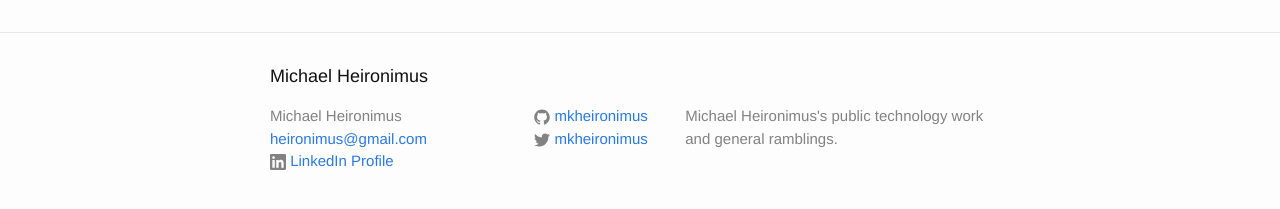
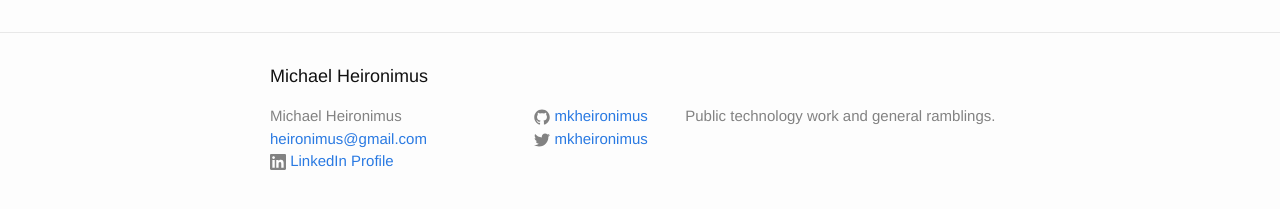
Before and after one commit to mkheironimus/mkheironimus.github.io, a Jekyll site: the page built from index.html, in a window 1280 px wide. Shown: the part 444-653 px from the top of the page. Built offline with Jekyll 4.4.1, drawn with Linux system fonts in a browser that asks for light colours.

```diff
--- a/_config.yml
+++ b/_config.yml
@@ -1,7 +1,7 @@
 title: Michael Heironimus
 email: heironimus@gmail.com
 description: > # this means to ignore newlines until "baseurl:"
-  Michael Heironimus's public technology work and general ramblings.
+  Public technology work and general ramblings.
 baseurl: "" # path under the root if you're in a subdir
 url: "https://mkheironimus.github.io" # root URL
 timezone: America/Chicago
--- a/_includes/head.html
+++ b/_includes/head.html
@@ -2,8 +2,6 @@
   <meta charset="utf-8" />
   <meta http-equiv="X-UA-Compatible" content="IE=edge" />
   <meta name="viewport" content="width=device-width, initial-scale=1" />
-
-  <title>{% if page.title %}{{ page.title }}{% else %}{{ site.title }}{% endif %}</title>
 
   <link rel="icon" type="image/png" href="{{ "/img/icon_16.png" | prepend: site.baseurl }}" sizes="16x16" />
   <link rel="icon" type="image/png" href="{{ "/img/icon_32.png" | prepend: site.baseurl }}" sizes="32x32" />
@@ -11,5 +9,5 @@
   <link rel="stylesheet" href="{{ "/css/main.css" | prepend: site.baseurl }}" />
   <link rel="alternate" type="application/rss+xml" title="{{ site.title }}" href="{{ "/rss.xml" | prepend: site.baseurl | prepend: site.url }}" />
 {% feed_meta %}
-{% seo title=false %}
+{% seo %}
 </head>
```
